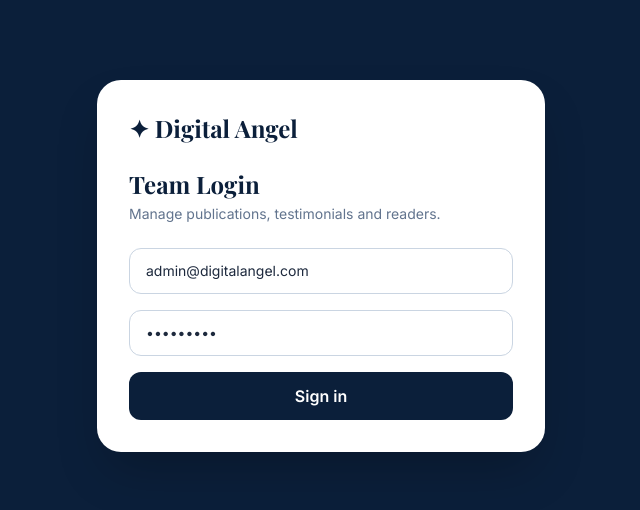
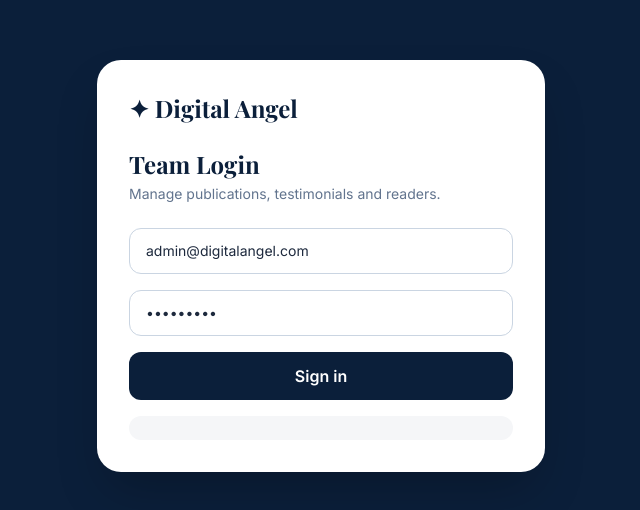
Before and after one commit to Assharof/Digital-Angel-website-, a Next.js app: page /login in a window 1280 px wide. Shown: the part 134-644 px from the top of the page, without its empty margins (319-959 px from the left). Built offline with nearby package versions, Linux system fonts and the light colour scheme; a web font is replaced by a local one.

Commit message:
comment demo account text from login page

```diff
--- a/src/app/login/page.tsx
+++ b/src/app/login/page.tsx
@@ -63,7 +63,9 @@ export default function LoginPage() {
             {loading ? "Signing in…" : "Sign in"}
           </button>
         </form>
-
+        <p className="mt-4 rounded-xl bg-mist p-3 text-xs text-slate-500">
+  {/* Demo account: <b>admin@digitalangel.com</b> / <b>angel1234</b> */}
+</p>
       </div>
     </div>
   );
```
